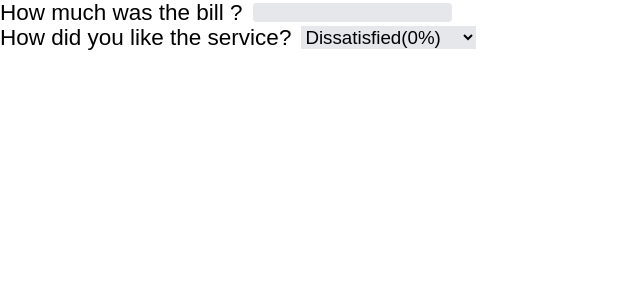
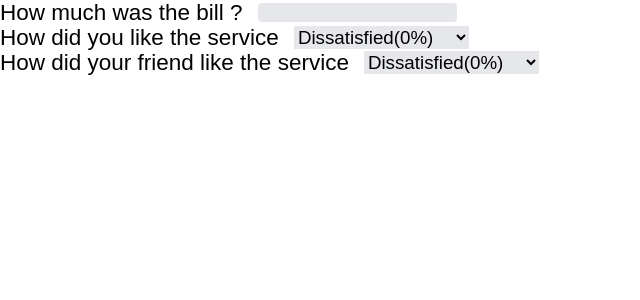
Before and after one commit to Briso10-dev/Tip-Calculator, a React (Vite) app: page / in a window 1280 px wide. Shown: the top 300 px of the page, without its empty margins (0-640 px from the left). Built offline with nearby package versions, Linux system fonts and the light colour scheme.

Commit message:
Rendering the service component reusable-props

```diff
--- a/src/components/App.jsx
+++ b/src/components/App.jsx
@@ -6,7 +6,8 @@ function App() {
   return (
     <>
       <Bill />
-      <Service />
+      <Service text="How did you like the service" />
+      <Service text="How did your friend like the service"/>
     </>
   )
 }
--- a/src/components/Bill.jsx
+++ b/src/components/Bill.jsx
@@ -1,7 +1,7 @@
 
 function Bill(){
     return(
-        <div className="flex items-center gap-4 text-4xl font-medium">
+        <div className="flex items-center gap-6 text-4xl font-medium">
             <p>How much was the bill ? </p>
             <input
             type="text"
--- a/src/components/Service.jsx
+++ b/src/components/Service.jsx
@@ -1,8 +1,8 @@
 
-function Service(){
+function Service({text}){
      return(
-        <div className="flex items-center gap-4 text-4xl font-medium">
-            <p> How did you like the service? </p>
+        <div className="flex items-center gap-6 text-4xl font-medium">
+            <p> {text} </p>
             <select
             type="text"
             className="border-s-8 text-3xl bg-gray-200">
```
